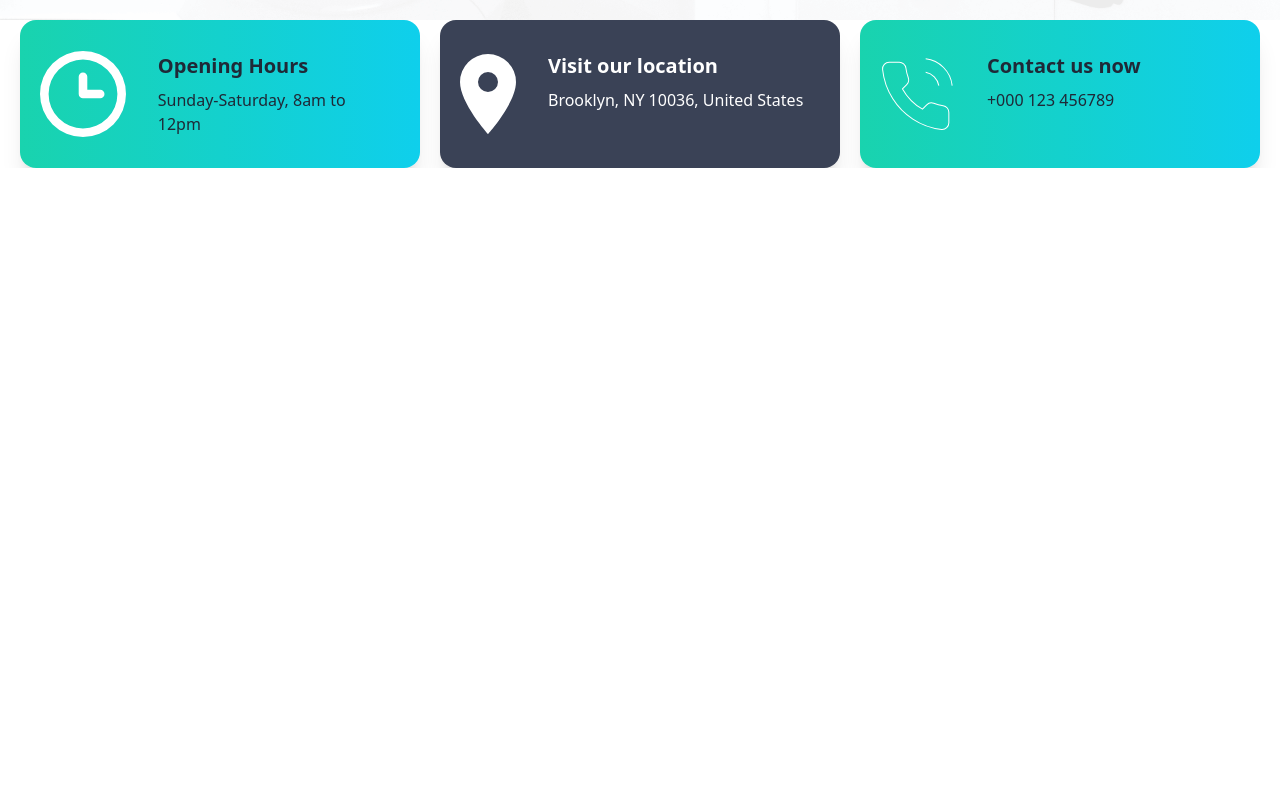
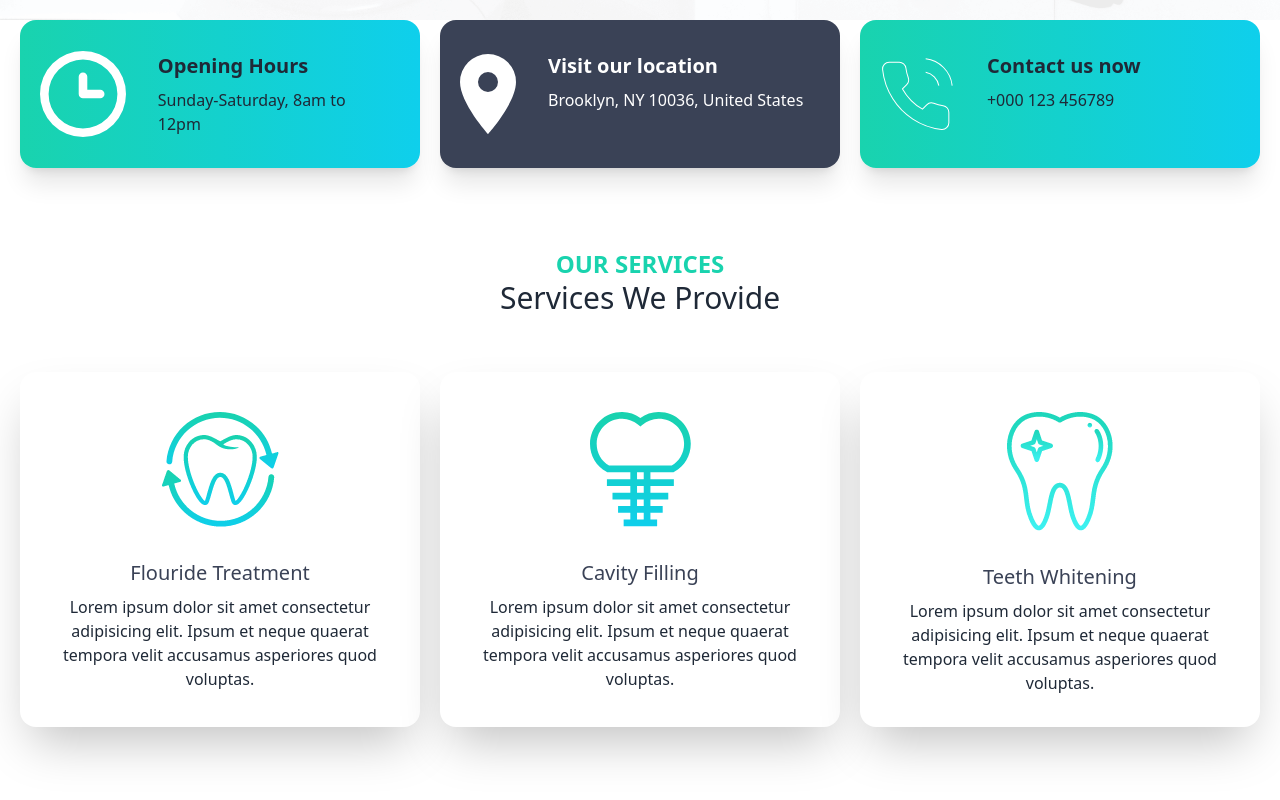
Before and after one commit to Arpon207/Doctors-Portal, a React (Vite) app: page / in a window 1280 px wide. Shown: the part 780-1580 px from the top of the page. Before the commit the page ends 948 px from the top, so only its background shows below. Built offline with nearby package versions, Linux system fonts and the light colour scheme.

Commit message:
added services section

```diff
--- /dev/null
+++ b/src/components/Services/ServiceCard.jsx
@@ -0,0 +1,20 @@
+import React from "react";
+
+const ServiceCard = ({ image, title }) => {
+  return (
+    <div className="card bg-base-100 shadow-2xl text-center">
+      <figure className="pt-10">
+        <img src={image} alt="Album" />
+      </figure>
+      <div className="card-body">
+        <h2 className="text-center text-xl font-medium text-color2">{title}</h2>
+        <p>
+          Lorem ipsum dolor sit amet consectetur adipisicing elit. Ipsum et
+          neque quaerat tempora velit accusamus asperiores quod voluptas.
+        </p>
+      </div>
+    </div>
+  );
+};
+
+export default ServiceCard;
--- /dev/null
+++ b/src/components/Services/Services.jsx
@@ -0,0 +1,20 @@
+import ServiceCard from "./ServiceCard";
+import service1 from "../../assets/images/fluoride.png";
+import service2 from "../../assets/images/cavity.png";
+import service3 from "../../assets/images/whitening.png";
+
+const Services = () => {
+  return (
+    <div className="my-20 text-center px-5">
+      <h3 className="text-2xl font-semibold text-color1">OUR SERVICES</h3>
+      <h1 className="text-3xl">Services We Provide</h1>
+      <div className="grid grid-col-1 lg:grid-cols-3 gap-5 mt-14">
+        <ServiceCard image={service1} title={"Flouride Treatment"} />
+        <ServiceCard image={service2} title={"Cavity Filling"} />
+        <ServiceCard image={service3} title={"Teeth Whitening"} />
+      </div>
+    </div>
+  );
+};
+
+export default Services;
--- a/src/pages/Home/Home.jsx
+++ b/src/pages/Home/Home.jsx
@@ -1,10 +1,12 @@
 import Banner from "../../components/Banner/Banner";
 import Info from "../../components/Info/Info";
+import Services from "../../components/Services/Services";
 
 const Home = () => (
   <>
     <Banner />
     <Info />
+    <Services />
   </>
 );
 
--- a/tailwind.config.cjs
+++ b/tailwind.config.cjs
@@ -2,10 +2,22 @@
 module.exports = {
   content: ["./index.html", "./src/**/*.{js,ts,jsx,tsx}"],
   theme: {
+    colors: {
+      color1: "#19D3AE",
+      color2: "#3A4256",
+      white: "white",
+    },
     extend: {},
   },
   daisyui: {
-    themes: ["light"],
+    themes: [
+      "light",
+      {
+        doctorPortalTheme: {
+          primary: "#19D3AE",
+        },
+      },
+    ],
   },
   plugins: [require("daisyui")],
 };
```
